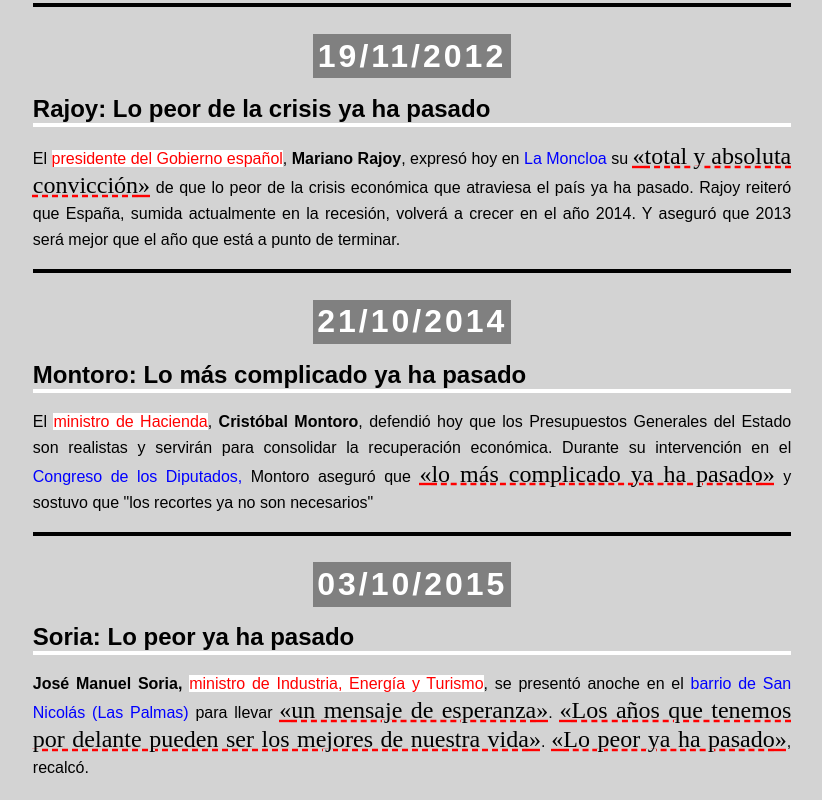
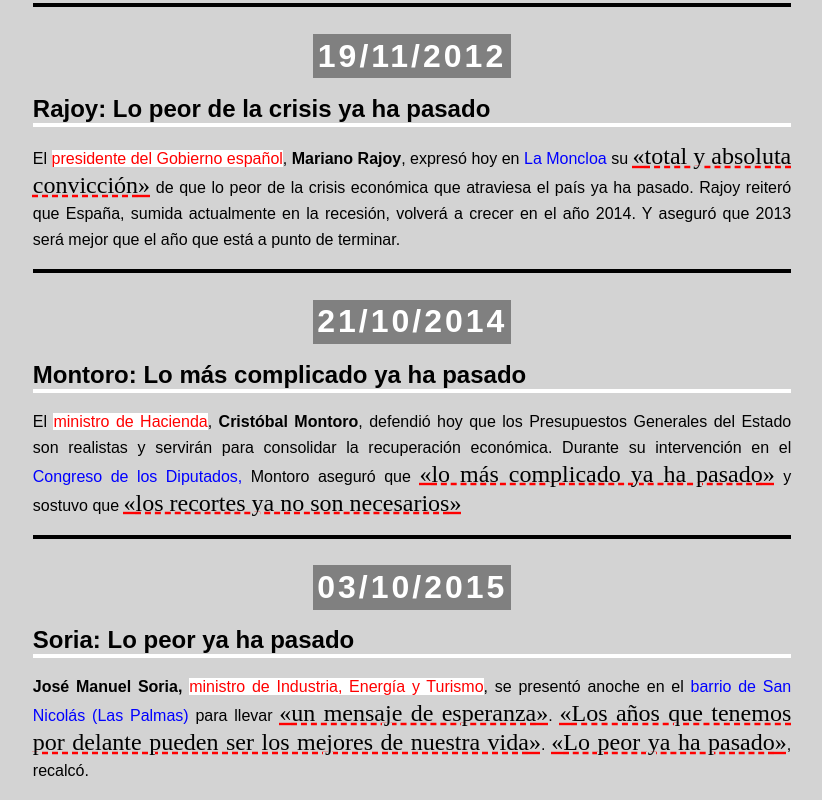
Before and after one commit to hallocowboy/deja_vu, a plain HTML site: page index.html in a window 1280 px wide. Shown: the part 670-1470 px from the top of the page, without its empty margins (228-1050 px from the left). Drawn offline with Linux system fonts and the light colour scheme.

Commit message:
fix quote

```diff
--- a/index.html
+++ b/index.html
@@ -34,7 +34,7 @@
 <h2 class="article-date">21/10/2014</h2>
 <h3 class="article-title">Montoro: Lo más complicado ya ha pasado</h3>
 <hr class="light-horizontal-rule">
-<p class="article-text">El <span class="red-markup">ministro de Hacienda</span>, <b>Cristóbal Montoro</b>, defendió hoy que los Presupuestos Generales del Estado son realistas y servirán para consolidar la recuperación económica. Durante su intervención en el <span class="blue-markup">Congreso de los Diputados,</span> Montoro aseguró que <quote>lo más complicado ya ha pasado</quote> y sostuvo que &quot;los recortes ya no son necesarios&quot;</p>
+<p class="article-text">El <span class="red-markup">ministro de Hacienda</span>, <b>Cristóbal Montoro</b>, defendió hoy que los Presupuestos Generales del Estado son realistas y servirán para consolidar la recuperación económica. Durante su intervención en el <span class="blue-markup">Congreso de los Diputados,</span> Montoro aseguró que <quote>lo más complicado ya ha pasado</quote> y sostuvo que <quote>los recortes ya no son necesarios</quote></p>
 </section>
 <hr class="dark-horizontal-rule">
 <section>
```
